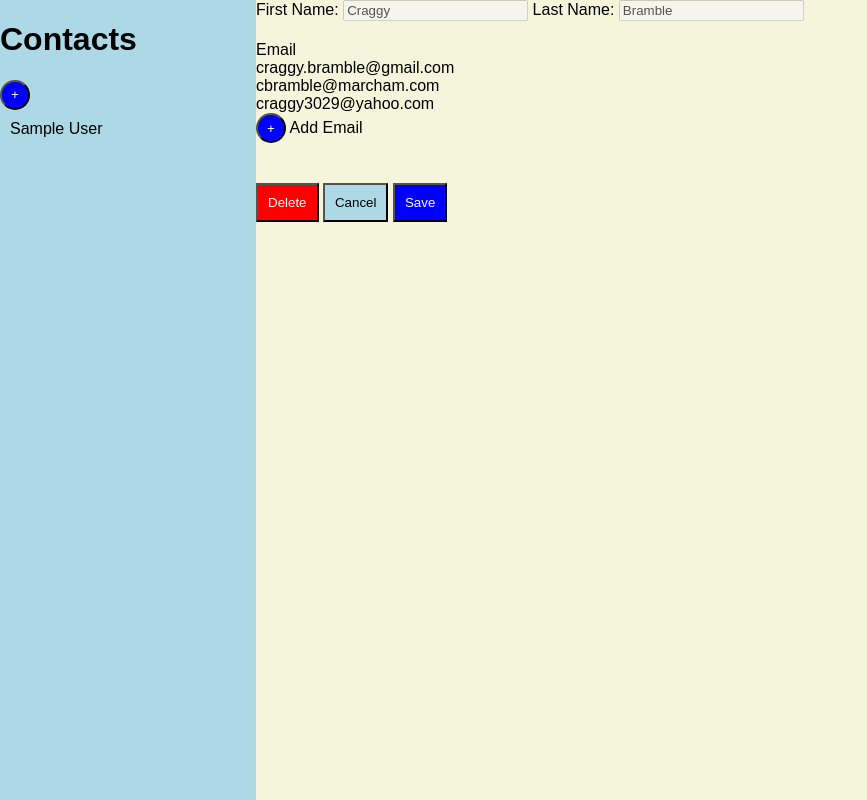
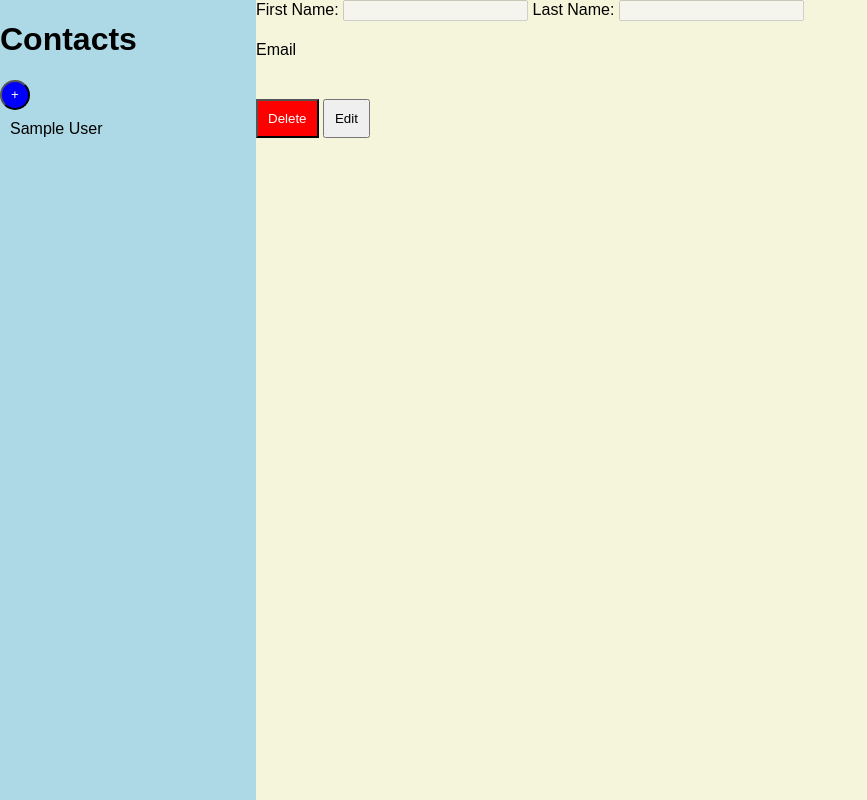
Before and after one commit to muddint/address-book, a Flask app: page / in a window 1280 px wide. Shown: the whole page, without its empty margins (0-867 px from the left). Run offline with Flask 3, Linux system fonts and the light colour scheme; tables that the repository leaves empty hold one stand-in row (values such as "Sample post").

Commit message:
add methods to add and delete from email list

```diff
--- a/database.py
+++ b/database.py
@@ -121,3 +121,15 @@ def delete_email(email_id):
     cur.execute(query, (email_id,))
     con.commit()
     con.close()
+
+def update_contact(contact_id, first_name, last_name):
+    con = get_db_connection()
+    cur = con.cursor()
+    query = '''
+        UPDATE contacts
+        SET first_name = ?, last_name = ?
+        WHERE contact_id = ?
+    '''
+    cur.execute(query, (first_name, last_name, contact_id))
+    con.commit()
+    con.close()
--- a/static/index.css
+++ b/static/index.css
@@ -48,11 +48,11 @@ body{
     margin: 0;
 }
 
-.email-remove{
+.button-remove-email{
     display: none;
 }
 
-.email-item:hover .email-remove{
+.edit-emails .email-item:hover .button-remove-email{
     display: inline;
 }
 
@@ -87,7 +87,6 @@ body{
     width: 30px;
 }
 
-
 .button-add-email{
     border-radius: 50%;
     background-color: blue;
@@ -95,3 +94,7 @@ body{
     height: 30px;
     width: 30px;
 }
+
+.hidden{
+    display: none;
+}
--- a/static/index.js
+++ b/static/index.js
@@ -1,4 +1,5 @@
 let currentContactId = null; //used for tracking whether a contact is selected to choose between add or edit contact form
+let emailDeleteList = []; //used to track emails to delete when saving contact
 
 /* Load contacts from the server and display them in the sidebar */
 async function loadContacts() {
@@ -39,7 +40,7 @@ async function showContactInfo(contactId){
 
         const removeButton = document.createElement('button');
         removeButton.type = 'button';
-        removeButton.classList.add('email-remove');
+        removeButton.classList.add('button-remove-email');
         removeButton.textContent = '-';
         removeButton.dataset.emailId = emailId;
         item.appendChild(removeButton);
@@ -140,7 +141,7 @@ function addEmailInput(emailAddress = ''){
 
     const removeButton = document.createElement('button');
     removeButton.type = 'button';
-    removeButton.classList.add('email-remove');
+    removeButton.classList.add('button-remove-email');
     removeButton.textContent = '-';
     removeButton.addEventListener('click', () => {
         item.remove();
@@ -167,20 +168,28 @@ async function setSaveButtonListener(){
         const lastName = document.getElementById('last-name').value;
         if (currentContactId === null) { //add mode
             const newContactID = await addContact(firstName, lastName);
-            const emailInputs = document.querySelectorAll('.email-input');
-            for (const emailInput of emailInputs) {
-                const emailAddress = emailInput.value.trim();
-                if (emailAddress) { //make sure not empty
-                    await addEmail(newContactID, emailAddress);
-
-                } //add delete if empty later ----------------------------------------------------------------
-            }
             currentContactId = newContactID; //switch to edit mode after adding
         } else { //edit mode
-
+            //name changes
+            await updateContact(currentContactId, firstName, lastName);
+            //delete emails
+            for (const emailId of emailDeleteList){
+                await deleteEmail(emailId);
+            }
+            emailDeleteList = []; //clear delete list
         }
+        //add new emails, same for both modes
+        const emailInputs = document.querySelectorAll('.email-input');
+        for (const emailInput of emailInputs) {
+            const emailAddress = emailInput.value.trim();
+            if (emailAddress) { //make sure not empty
+                await addEmail(currentContactId, emailAddress);
+            }
+        }
+        //refresh and show updated contact info
         await loadContacts();
         showContactInfo(currentContactId);
+        exitEditMode();
     });
 }
 
@@ -188,7 +197,7 @@ async function setSaveButtonListener(){
  * @param {number} contactId - The ID of the contact to delete
  */
 async function deleteContact(contactId) {
-    const response = await fetch(`/api/contacts/${contactId}`, {
+    await fetch(`/api/contacts/${contactId}`, {
         method: 'DELETE',
     })
     //refresh contact list
@@ -211,6 +220,101 @@ function setDeleteButtonListener(){
     });
 }
 
+/* Set to edit mode */
+function enterEditMode(){
+    emailDeleteList = []; //clear list of emails to delete
+
+    document.getElementById('first-name').disabled = false;
+    document.getElementById('last-name').disabled = false;
+
+    document.querySelector('.button-add-email').classList.remove('hidden');
+    document.querySelector('.button-cancel-contact').classList.remove('hidden');
+    document.querySelector('.button-save-contact').classList.remove('hidden');
+    document.querySelector('.button-edit-contact').classList.add('hidden');
+    document.querySelector('.button-delete-contact').classList.add('hidden');
+
+    document.querySelector('.email-list').classList.add('edit-emails');
+}
+
+/* Leave edit mode */
+function exitEditMode(){
+    document.getElementById('first-name').disabled = true;
+    document.getElementById('last-name').disabled = true;
+
+    document.querySelector('.button-add-email').classList.add('hidden');
+    document.querySelector('.button-cancel-contact').classList.add('hidden');
+    document.querySelector('.button-save-contact').classList.add('hidden');
+    document.querySelector('.button-edit-contact').classList.remove('hidden');
+    document.querySelector('.button-delete-contact').classList.remove('hidden');
+
+    document.querySelector('.email-list').classList.remove('edit-emails');
+}
+
+
+/* Set up event listener for edit contact button */
+function setEditButtonListener(){
+    const editButton = document.querySelector('.button-edit-contact');
+    editButton.addEventListener('click', () => {
+        enterEditMode();
+    });
+}
+
+/* Set up event listener for cancel contact button */
+function setCancelButtonListener(){
+    const cancelButton = document.querySelector('.button-cancel-contact');
+    cancelButton.addEventListener('click', async () => {
+        showContactInfo(currentContactId);
+        exitEditMode();
+    });
+}
+
+/**
+ * Update contact info with changes to name
+ * @param {number} contactId - The ID of the contact to update
+ * @param {string} firstName - What first name of the contact should be updated to
+ * @param {string} lastName - What last name of the contact should be updated to
+ */
+async function updateContact(contactId, firstName, lastName){
+    await fetch(`/api/contacts/${contactId}`, {
+        method: 'PUT',
+        headers: {'Content-Type': 'application/json'},
+        body: JSON.stringify({
+            'first_name': firstName,
+            'last_name': lastName
+        })
+    });
+}
+
+/* Set up event listener for email delete buttons */
+async function setEmailDeleteButtonListener(){
+    const emailList = document.querySelector('.email-list'); //adding listener to email list so not too many listeners
+    emailList.addEventListener('click', (event) =>{
+        if (event.target.classList.contains('button-remove-email')){
+            const removeButton = event.target;
+            if (confirm('Remove email? You will still need to save to apply changes')){
+                const emailId = removeButton.dataset.emailId;
+                if (emailId){ //prevents newly added but not saved emails from being added to delete list
+                    emailDeleteList.push(emailId); //add to delete list
+                }
+                removeButton.closest('.email-item').remove(); //remove ancestor email item
+            }
+        }
+
+    })
+}
+
+/**
+ * Send request to delete email
+ * @param {number} emailId - The ID of the email to delete
+ */
+async function deleteEmail(emailId){
+    await fetch(`/api/emails/${emailId}`, {
+        method: 'DELETE'
+    });
+}
+
+
+
 /* Initialize */
 async function init(){
     await loadContacts();
@@ -219,6 +323,9 @@ async function init(){
     setAddEmailButtonListener();
     setSaveButtonListener();
     setDeleteButtonListener();
+    setEditButtonListener();
+    setCancelButtonListener();
+    setEmailDeleteButtonListener();
 }
 
 init();
--- a/templates/index.html
+++ b/templates/index.html
@@ -13,30 +13,23 @@
                     <button type="button" class="button-add-contact">+</button>
                 </div>
                 <ul class="contact-list">
-                    <li>John Doe</li>
-                    <li>Steve Clock</li>
-                    <li class="selected">Craggy Bramble</li>
-                    <li>Martin Martin</li>
-                    <li>Dr Smith</li>
                 </ul>
             </div>
             <div class="contact-details">
                 <form>
-                    <label>First Name: </label> <input type="text" id="first-name"  value="Craggy" disabled>
-                    <label>Last Name: </label> <input type="text" id="last-name" value="Bramble" disabled>
+                    <label>First Name: </label> <input type="text" id="first-name" disabled>
+                    <label>Last Name: </label> <input type="text" id="last-name" disabled>
                     <div class="emails">
                         <label>Email</label>
                         <ul class="email-list">
-                            <li class="email-item">craggy.bramble@gmail.com <button type="button" class="email-remove">-</button> </li>
-                            <li class="email-item">cbramble@marcham.com <button type="button" class="email-remove">-</button> </li>
-                            <li class="email-item">craggy3029@yahoo.com <button type="button" class="email-remove">-</button> </li>
                         </ul>
-                        <button type="button" class="button-add-email">+</button> <label>Add Email</label>
+                        <button type="button" class="button-add-email hidden">+ Add Email</button>
                     </div>
                     <div class="contact-buttons">
                         <button type="button" class="button-delete-contact">Delete</button>
-                        <button type="button" class="button-cancel-contact">Cancel</button>
-                        <button type="button" class="button-save-contact">Save</button>
+                        <button type="button" class="button-edit-contact">Edit</button>
+                        <button type="button" class="button-cancel-contact hidden">Cancel</button>
+                        <button type="button" class="button-save-contact hidden">Save</button>
                     </div>
                 </form>
             </div>
```
